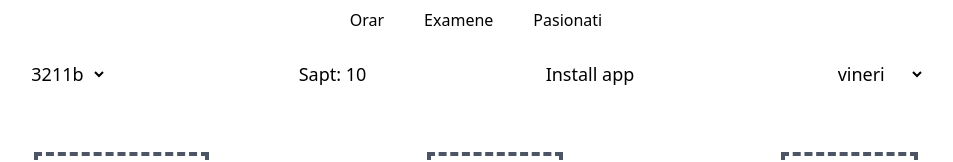
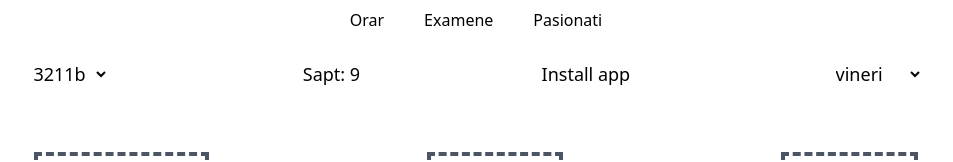
Before and after one commit to 1bsence/usv-pasion-next13.4, a Next.js app: page / in a window 1280 px wide. Shown: the top 162 px of the page, without its empty margins (164-1117 px from the left). Built offline with nearby package versions, Linux system fonts and the light colour scheme.

Commit message:
Update page.js

```diff
--- a/src/app/page.js
+++ b/src/app/page.js
@@ -25,7 +25,7 @@ export default function Orar() {
   var [week, changeWeek] = useState(() => {
     var startDate = new Date(date.getFullYear(), 3, 29);
     var days = Math.floor((date - startDate) / (24 * 60 * 60 * 1000));
-    return Math.ceil(days / 7) + 8;
+    return Math.ceil(days / 7) + 7;
   });
   let cursuri = orarJ[ziua];
   useEffect(() => {
```
